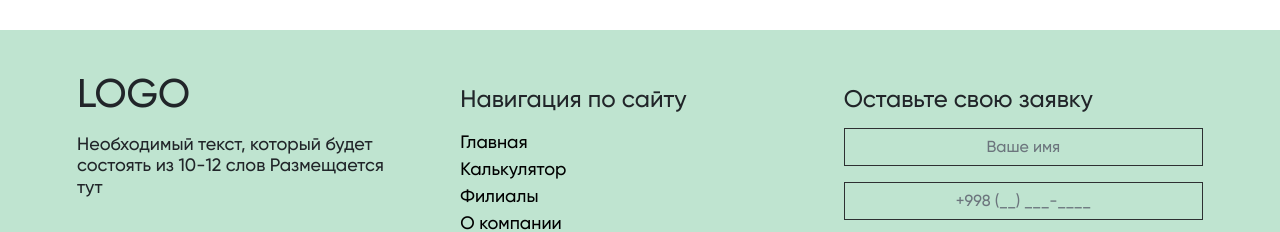
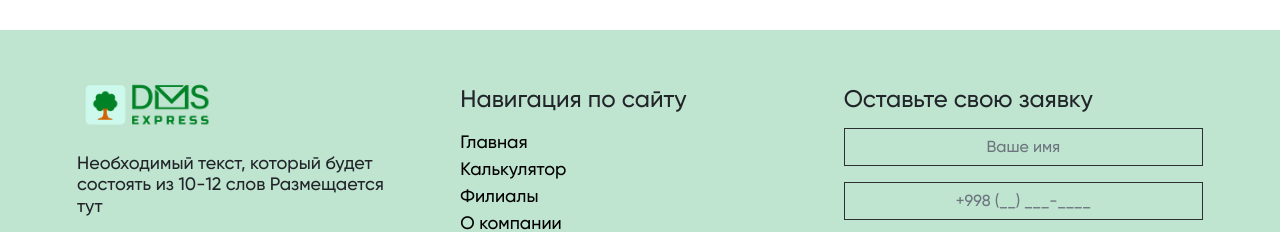
Before and after one commit to mukhriddin-dev/dms.uz, a plain HTML site: page index.html in a window 1280 px wide. Shown: the part 6045-6277 px from the top of the page. Drawn offline with nearby package versions, Linux system fonts and the light colour scheme; files whose address does not match are found by name.

Commit message:
add footer logo

```diff
--- a/index.html
+++ b/index.html
@@ -834,8 +834,8 @@
     <div class="container">
       <div class="row">
         <div class="col-12 col-md-6 col-lg-4">
-          <!-- <img src="./assest/images/logo/logo-min.png" alt="" class="logo-foot"> -->
-          <h1>LOGO</h1>
+          <img src="./assest/images/logo/DMSFULL.png" alt="" class="logo-foot">
+
 
           <p class="footer-text">
             Необходимый текст, который будет состоять из 10-12 слов
```
Also changed, not shown: assest/images/logo/DMSFULL.png (added).
